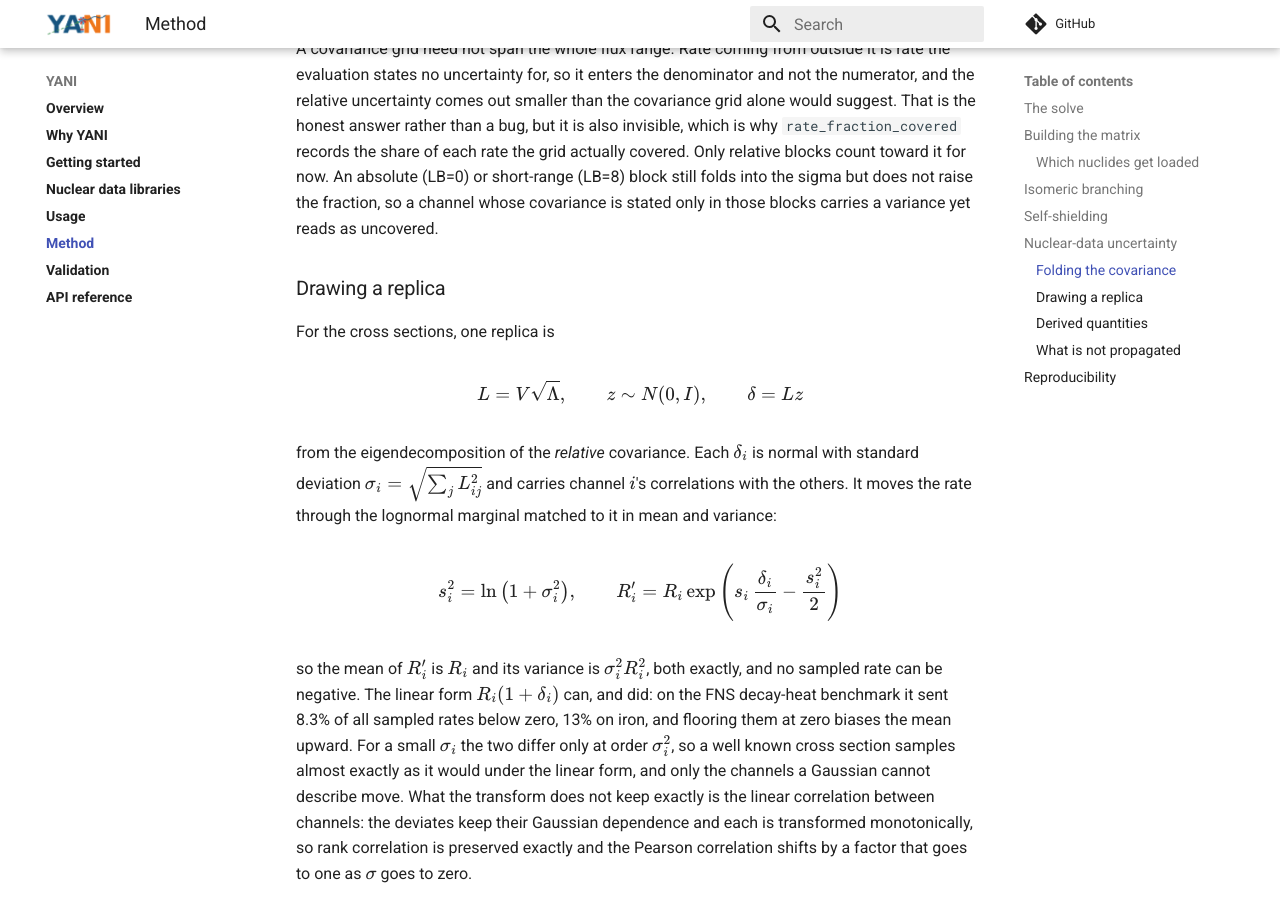
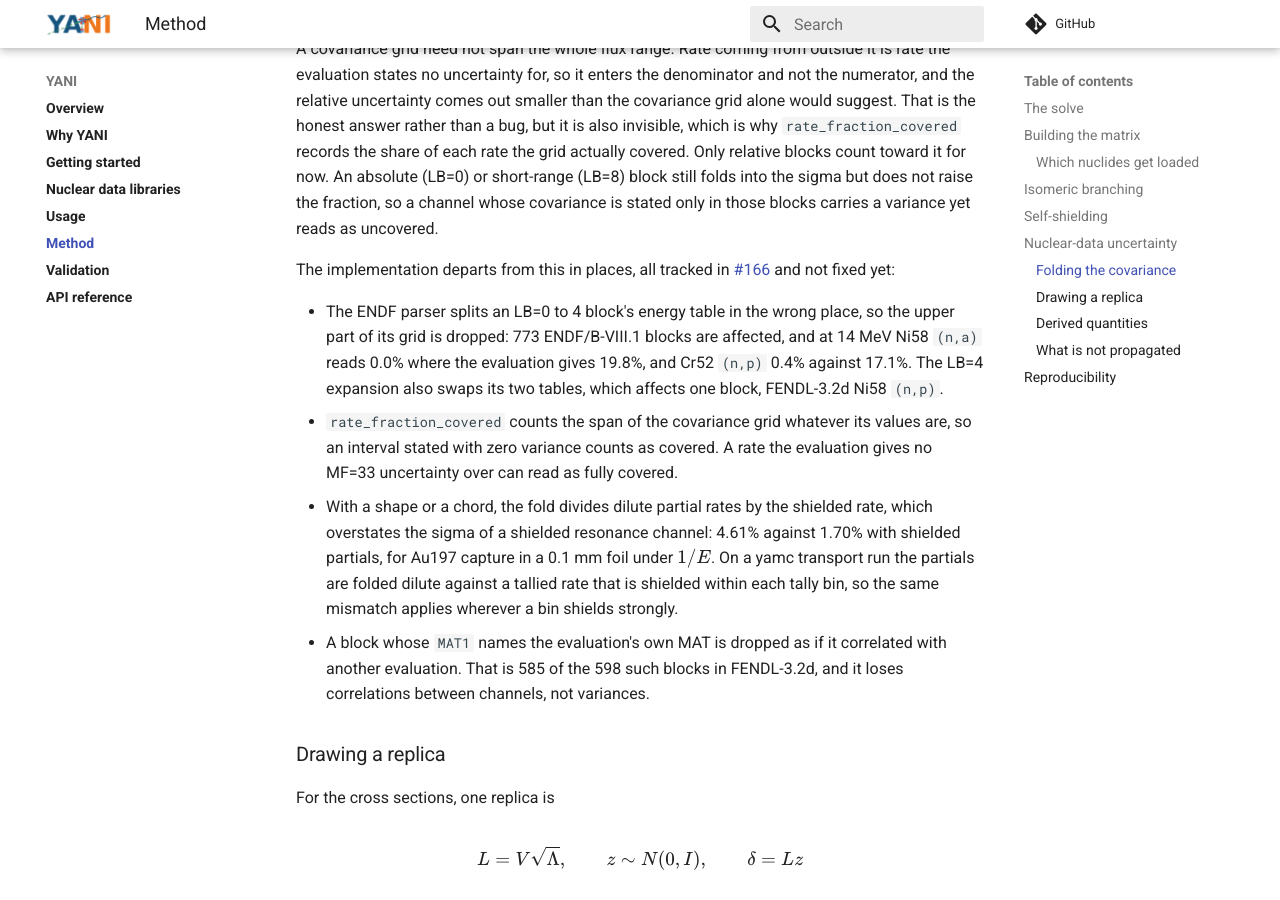
Before and after one commit to fusion-neutronics/yani, an MkDocs documentation site: the page built from docs/method.md, in a window 1280 px wide and 900 px high, scrolled down 3626 px. Built offline with MkDocs 1.6.1 and Material for MkDocs 9.7.7, drawn with Linux system fonts in a browser that asks for light colours; comment, search, counter and statistics services are not loaded; some of the changed text lies outside the part shown.

Commit message:
Say where the fold departs from its method, and what coverage misses
The pages called the MF=33 fold exact and its coverage report honest
without saying that core main carries known defects in both (#166). The
LB=0 to 4 parser split drops the upper part of a block's grid, the LB=4
expansion swaps its tables, a shielded run folds dilute partials against
a shielded rate, and a block naming the evaluation's own MAT is dropped
as cross-material. method.md now lists them under the fold.

The one a reader cannot see from the report is that a zero-valued MF=33
interval counts as covered. A capture whose resonance-range uncertainty
sits in MF=32 then lands in `perturbed` with rate_fraction_covered near
1, so the promise that the report tells a missing zero from a real one
holds only where MF=33 is absent. The MF=32 bullet, libraries.md,
usage.md and why_yani.md now say so, with W186 as the measured case, and
the MAT1 bullet says it also drops same-MAT blocks.

Tungsten's lumped (n,2n) covariance is in three libraries, not two:
ENDF/B-VIII.1, JEFF-4.0 and FENDL-3.2d all carry it, so every page now
names the three. why_yani.md also loses a pair of "--" dashes.

```diff
--- a/docs/method.md
+++ b/docs/method.md
@@ -178,6 +178,28 @@ short-range (LB=8) block still folds into the sigma but does not raise the
 fraction, so a channel whose covariance is stated only in those blocks carries
 a variance yet reads as uncovered.
 
+The implementation departs from this in places, all tracked in
+[#166][core166] and not fixed yet:
+
+- The ENDF parser splits an LB=0 to 4 block's energy table in the wrong place,
+  so the upper part of its grid is dropped: 773 ENDF/B-VIII.1 blocks are
+  affected, and at 14 MeV Ni58 `(n,a)` reads 0.0% where the evaluation gives
+  19.8%, and Cr52 `(n,p)` 0.4% against 17.1%. The LB=4 expansion also swaps its
+  two tables, which affects one block, FENDL-3.2d Ni58 `(n,p)`.
+- `rate_fraction_covered` counts the span of the covariance grid whatever its
+  values are, so an interval stated with zero variance counts as covered. A
+  rate the evaluation gives no MF=33 uncertainty over can read as fully
+  covered.
+- With a shape or a chord, the fold divides dilute partial rates by the
+  shielded rate, which overstates the sigma of a shielded resonance channel:
+  4.61% against 1.70% with shielded partials, for Au197 capture in a 0.1 mm
+  foil under $1/E$. On a yamc transport run the partials are folded dilute
+  against a tallied rate that is shielded within each tally bin, so the same
+  mismatch applies wherever a bin shields strongly.
+- A block whose `MAT1` names the evaluation's own MAT is dropped as if it
+  correlated with another evaluation. That is 585 of the 598 such blocks in
+  FENDL-3.2d, and it loses correlations between channels, not variances.
+
 ### Drawing a replica
 
 For the cross sections, one replica is
@@ -284,15 +306,22 @@ results it is the largest term.
   many evaluations keep the whole resonance-range uncertainty in MF=32 and leave
   MF=33 at zero there. MF=32 is not read, so a capture rate driven by resonance
   flux can come back with a sigma near zero: for capture in a $1/E$ field,
-  TENDL-2025 Co59 carries 4.7% with MF=32 and 0.0% from MF=33 alone
-  ([#166][core166]).
-- **MF=33 blocks that are not used.** Covariance between different
-  evaluations (`MAT1 != 0`, the links to the standards among them), blocks
-  stated through other reactions' covariances (NC), and lumped reactions
-  (MT=851 to 870), which state the uncertainty of a sum of reactions, are not
-  used. `skipped_cross_material` and `skipped_nc` count the first two; the lumps
-  are not counted. Tungsten's `(n,2n)` is one of them: ENDF/B-VIII.1, JEFF-4.0
-  and FENDL-3.2d state it only lumped with `(n,2np)` ([#166][core166]).
+  TENDL-2025 Co59 carries 4.7% with MF=32 and 0.0% from MF=33 alone. The
+  coverage report does not flag it yet: the zero-valued MF=33 block counts as
+  covering the rate (the second defect under
+  [Folding the covariance](#folding-the-covariance)), so the nuclide is listed
+  under `perturbed` with a `rate_fraction_covered` near 1. ENDF/B-VIII.1 W186 is
+  one such case: its capture block states zero variance from $10^{-5}$ eV to
+  10 keV, and W187 comes out at 0.0023% with that capture reported as fully
+  covered ([#166][core166]).
+- **MF=33 blocks that are not used.** Blocks with `MAT1 != 0`, which state
+  covariance with another evaluation (the links to the standards among them)
+  and today also include blocks naming the evaluation's own MAT; blocks stated
+  through other reactions' covariances (NC); and lumped reactions (MT=851 to
+  870), which state the uncertainty of a sum of reactions.
+  `skipped_cross_material` and `skipped_nc` count the first two; the lumps are
+  not counted. Tungsten's `(n,2n)` is one of them: ENDF/B-VIII.1, JEFF-4.0 and
+  FENDL-3.2d state it only lumped with `(n,2np)` ([#166][core166]).
 - **Self-shielding.** With a shape or a chord, every replica uses the flux
   depression solved from the evaluated cross sections, so a larger capture cross
   section does not deepen its own dip, and the elastic and total covariance
```
Also changed, not shown: docs/libraries.md (+8 -4 lines), docs/usage.md (+14 -8 lines), docs/why_yani.md (+12 -7 lines).
